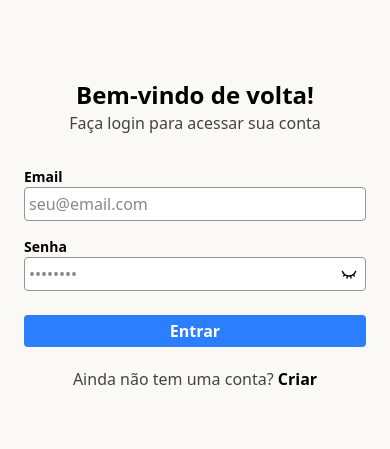
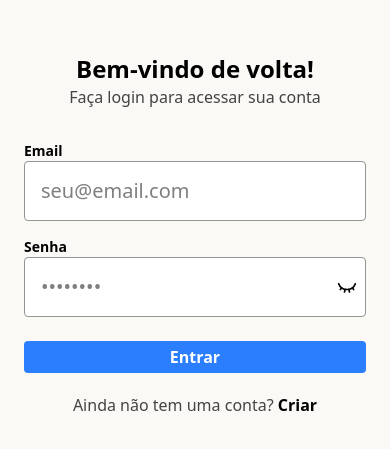
Before and after one commit to DaniloMelo/bussola-financeira-fe, a Next.js app: page / in a window 390 px wide. Shown: the part 187-636 px from the top of the page. Built offline with nearby package versions, Linux system fonts and the light colour scheme.

Commit message:
fix: mobile input height

```diff
--- a/src/components/Input/index.tsx
+++ b/src/components/Input/index.tsx
@@ -23,25 +23,24 @@ export default function Input({ type, labelText, ...props }: InputTextProps) {
 
       <div
         className="
-          flex pr-2 border rounded-sm
+          h-15 text-xl lg:h-10 lg:text-base
+          flex border rounded-sm
           bg-secondary-background dark:bg-secondary-background
           border-secondary-border focus-within:border-primary-border dark:border-secondary-border dark:focus-within:border-primary-border
+          placeholder:text-muted-text dark:placeholder:text-muted-text text-primary-text dark:text-primary-text
         "
       >
         <input
           {...props}
           type={showPassword === true ? "text" : type}
           id={id}
-          className="
-            w-full p-1 outline-none [&::-ms-reveal]:hidden [&::-ms-clear]:hidden
-            placeholder:text-muted-text dark:placeholder:text-muted-text text-primary-text dark:text-primary-text
-          "
+          className="w-full py-1 px-4 lg:px-2 outline-none [&::-ms-reveal]:hidden [&::-ms-clear]:hidden"
         />
         {isPasswordInput && (
           <button
             type="button"
             onClick={() => setShowPassword(!showPassword)}
-            className="cursor-pointer"
+            className="cursor-pointer pr-2"
             aria-label={showPassword ? "Esconder senha" : "Mostrar senha"}
           >
             {showPassword === true ? <LuEye /> : <LuEyeClosed />}
```
